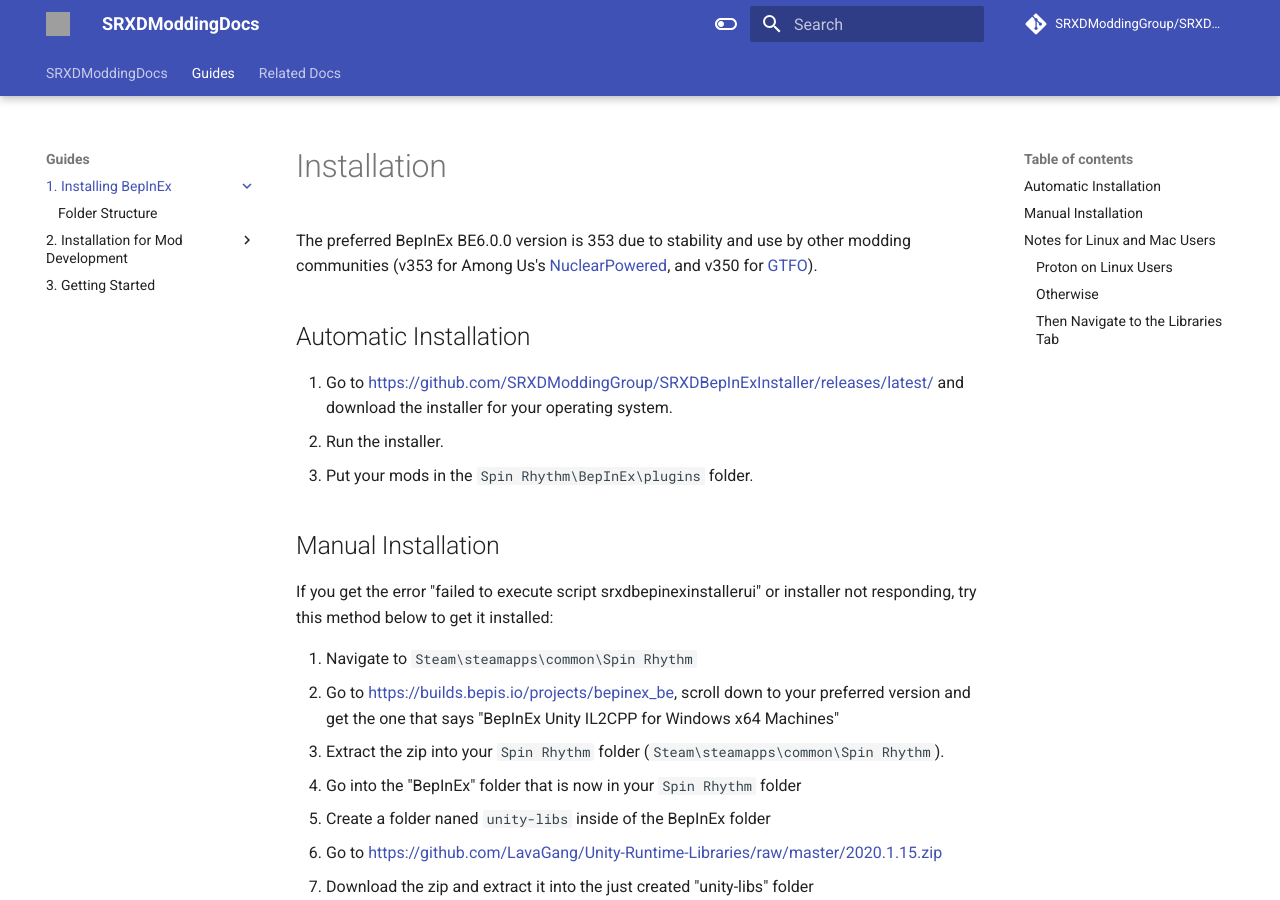
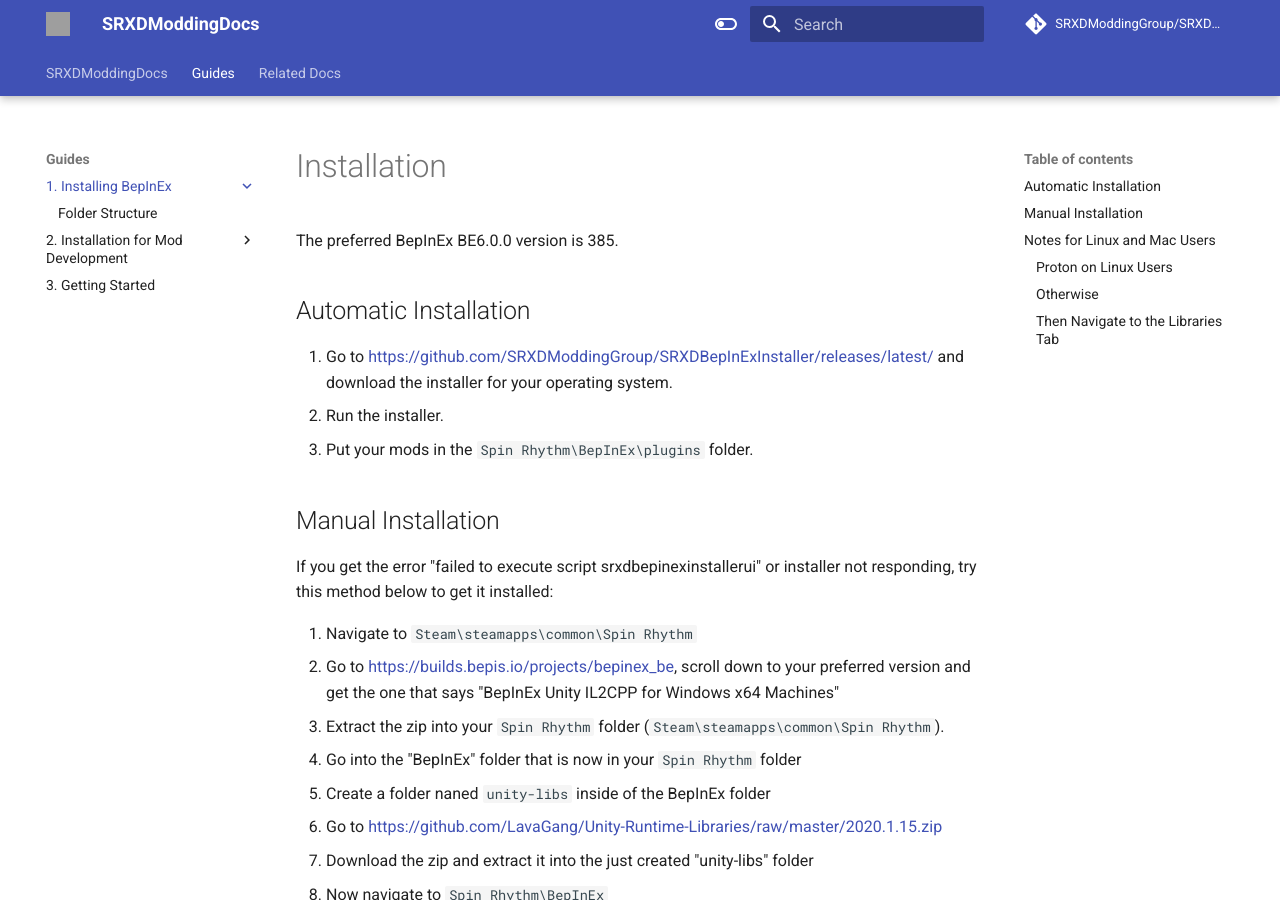
Before and after one commit to SRXDModdingGroup/SRXDModdingDocs, an MkDocs documentation site: the page built from docs/Guides/1. Installing BepInEx/README.md, in a window 1280 px wide and 900 px high. Built offline with MkDocs 1.6.1 and Material for MkDocs 9.7.7, drawn with Linux system fonts in a browser that asks for light colours; comment, search, counter and statistics services are not loaded; grey boxes are pictures that could not be loaded.

Commit message:
Update README.md

```diff
--- a/docs/Guides/1. Installing BepInEx/README.md
+++ b/docs/Guides/1. Installing BepInEx/README.md
@@ -1,5 +1,5 @@
 # Installation
-The preferred BepInEx BE6.0.0 version is 353 due to stability and use by other modding communities (v353 for Among Us's [NuclearPowered](https://github.com/NuclearPowered/BepInEx), and v350 for [GTFO](https://gtfo.thunderstore.io/package/BepInEx/BepInExPack_GTFO/)).
+The preferred BepInEx BE6.0.0 version is 385.
 
 ## Automatic Installation
 
```
